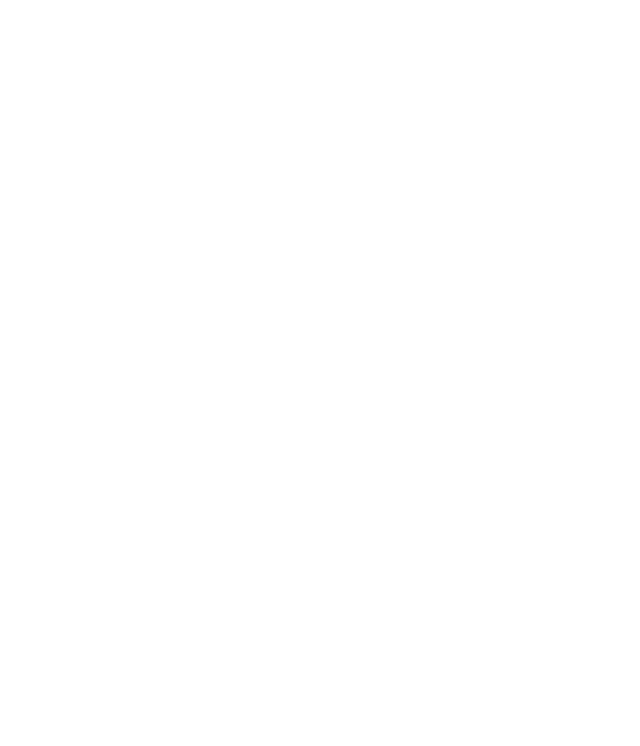
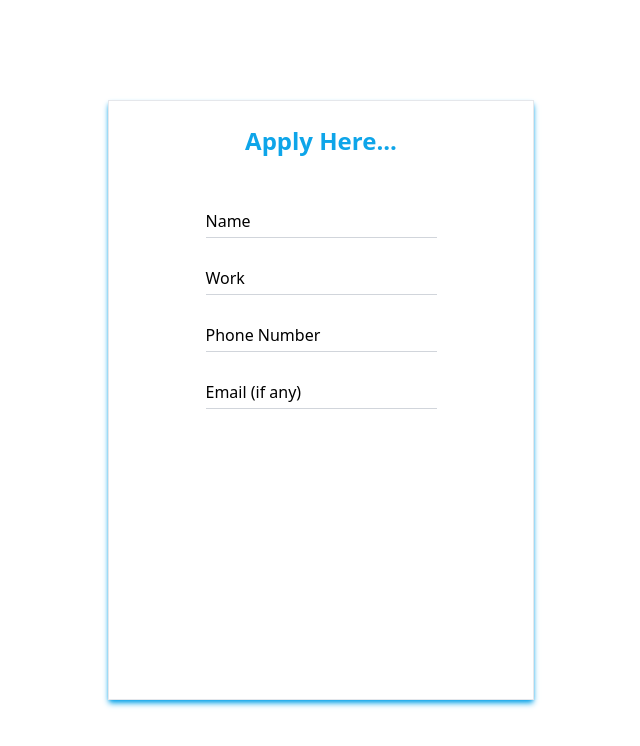
Before and after one commit to Prasanna2910/Connecto, a React (Vite) app in the folder frontend/front-end/: page /Applyform in a window 1280 px wide. Before the commit this address had no page. Shown: the top 746 px of the page, without its empty margins (319-959 px from the left). Built offline with nearby package versions, Linux system fonts and the light colour scheme.

Commit message:
added a apply button in two places

```diff
--- a/frontend/front-end/src/App.jsx
+++ b/frontend/front-end/src/App.jsx
@@ -5,6 +5,7 @@
 import Signup from './Signup';
 import About from './About';
 import Mainpg from './mainpg';
+import Applyform from './ApplyForm';
 
 function App() {
   return (
@@ -16,6 +17,7 @@
         <Route exact path="/Signup" element={<Signup />}></Route>
         <Route exact path="/About" element={<About />}></Route>
         <Route exact path="/Mainpg" element={<Mainpg />}></Route>
+        <Route exact path="/Applyform" element={<Applyform />}></Route>
       </Routes>
     </>
   );
--- /dev/null
+++ b/frontend/front-end/src/ApplyForm.jsx
@@ -0,0 +1,89 @@
+import React from 'react';
+
+function Applyform() {
+  return (
+    <div className="flex justify-center items-center h-screen">
+      <div className="operationaldiv border w-1/3 h-3/4 shadow-md shadow-sky-500  ">
+        <br />
+        <div className="flex justify-center items-center">
+          <h1 className="font-bold text-sky-500 text-2xl">Apply Here...</h1>
+        </div>
+        <br />
+
+        <div className=" w-full ">
+          <br />
+          <div className="flex items-center justify-center">
+            <div className="relative">
+              <input
+                id="username"
+                name="username"
+                type="text"
+                className="border-b border-gray-300 py-1 focus:border-b-2 focus:border-blue-700 transition-colors focus:outline-none peer bg-inherit"
+              />
+              <label
+                htmlFor="username"
+                className="absolute left-0 top-1 cursor-text peer-focus:text-xs peer-focus:-top-4 transition-all peer-focus:text-blue-700"
+              >
+                Name
+              </label>
+            </div>
+          </div>
+          <br />
+
+          <div className="flex items-center justify-center">
+            <div className="relative">
+              <input
+                id="userwork"
+                name="userwork"
+                type="text"
+                className="border-b border-gray-300 py-1 focus:border-b-2 focus:border-blue-700 transition-colors focus:outline-none peer bg-inherit"
+              />
+              <label
+                htmlFor="userwork"
+                className="absolute left-0 top-1 cursor-text peer-focus:text-xs peer-focus:-top-4 transition-all peer-focus:text-blue-700"
+              >
+                Work
+              </label>
+            </div>
+          </div>
+          <br />
+          <div className="flex items-center justify-center">
+            <div className="relative">
+              <input
+                id="userphonenumber"
+                name="userphonenumber"
+                type="text"
+                className="border-b border-gray-300 py-1 focus:border-b-2 focus:border-blue-700 transition-colors focus:outline-none peer bg-inherit"
+              />
+              <label
+                htmlFor="userphonenumebr"
+                className="absolute left-0 top-1 cursor-text peer-focus:text-xs peer-focus:-top-4 transition-all peer-focus:text-blue-700"
+              >
+                Phone Number
+              </label>
+            </div>
+          </div>
+          <br />
+          <div className="flex items-center justify-center">
+            <div className="relative">
+              <input
+                id="useremail"
+                name="useremail"
+                type="text"
+                className="border-b border-gray-300 py-1 focus:border-b-2 focus:border-blue-700 transition-colors focus:outline-none peer bg-inherit"
+              />
+              <label
+                htmlFor="useremail"
+                className="absolute left-0 top-1 cursor-text peer-focus:text-xs peer-focus:-top-4 transition-all peer-focus:text-blue-700"
+              >
+                Email (if any)
+              </label>
+            </div>
+          </div>
+          <br />
+        </div>
+      </div>
+    </div>
+  );
+}
+export default Applyform;
--- a/frontend/front-end/src/Splash.jsx
+++ b/frontend/front-end/src/Splash.jsx
@@ -46,7 +46,7 @@
             </p>
           </div>
           <br />
-          <div>
+          <div className='flex justify-around'>
             <button
               className="w-52 bg-black p-2 h-[50px] my-3 flex items-center justify-center rounded cursor-pointer relative overflow-hidden transition-all duration-500 ease-in-out shadow-md hover:scale-105 hover:shadow-lg before:absolute before:top-0 before:-left-full before:w-full before:h-full before:bg-gradient-to-r before:from-sky-500 before:to-sky-500 before:transition-all before:duration-500 before:ease-in-out before:z-[-1] before:rounded hover:before:left-0 text-[#fff] font-medium"
               onClick={() => {
@@ -54,6 +54,11 @@
               }}
             >
               Click Here to Proceed
+            </button>
+            <button
+              className="w-52 bg-black p-2 h-[50px] my-3 flex items-center justify-center rounded cursor-pointer relative overflow-hidden transition-all duration-500 ease-in-out shadow-md hover:scale-105 hover:shadow-lg before:absolute before:top-0 before:-left-full before:w-full before:h-full before:bg-gradient-to-r before:from-sky-500 before:to-sky-500 before:transition-all before:duration-500 before:ease-in-out before:z-[-1] before:rounded hover:before:left-0 text-[#fff] font-medium"
+            >
+              Apply yourself
             </button>
           </div>
         </div>
@@ -67,49 +72,3 @@
   );
 }
 export default Splash;
-
-{
-  /* <div className="grid grid-cols-2 gap-8 ">
-  {entities.map((entity, index) => (
-    <div
-    key={index}
-    className=" w-8/12 ml-20 bg-white  rounded-xl grid items-center"
-    >
-    <div>
-        <EntityCard key={index} entity={entity} />
-      </div>
-    </div>
-  ))}
-</div> */
-}
-
-// <div className="bg-gray-400 h-full flex ">
-//   <div className="w-1/2 h-screen justify-center items-center ml-28 grid">
-//     {/* <img src={workerimage} alt="" className="w-1/5 absolute top-20 " /> */}
-//     <img
-//       src={connectoLogo}
-//       alt=""
-//       className=" w-2/5 h-4/5  absolute top-9 left-5  "
-//     />
-//   </div>
-//   <div className="bg-white w-3/4">
-//     <div className="mt-24 w-3/4 ml-20 text-center">
-//       <p className="text-black text-3xl font-bold">Work with Us</p>
-//       <br />
-//       <p className="text-black text-3xl font-bold">Work from Us</p>
-//       <br />
-//       <p className="text-black text-3xl font-bold">Let us Work Together</p>
-//       <br />
-//     </div>
-//     <div className="flex justify-center items-center">
-//       <button
-//         className="text-red-400 border-red-400 border hover:text-red-400 backdrop-blur-lg bg-gradient-to-tr bg-white via-[rgba(121,121,121,0.16)]  rounded-md py-1 px-4 shadow hover:shadow-red-400 duration-700"
-//         onClick={() => {
-//           navigate(`/Login`);
-//         }}
-//       >
-//         Get started
-//       </button>
-//     </div>
-//   </div>
-// </div>
```
